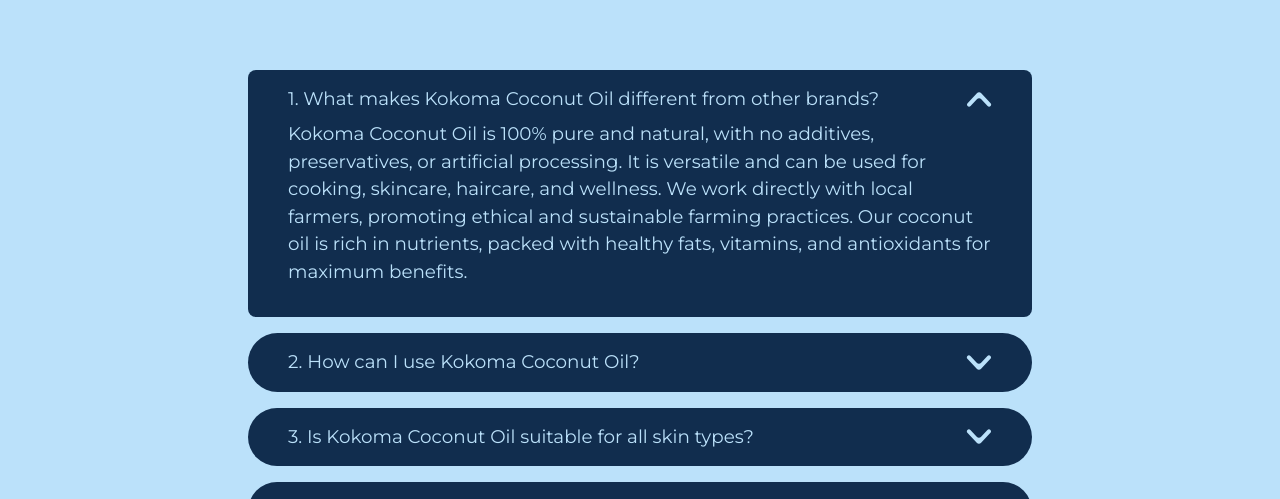
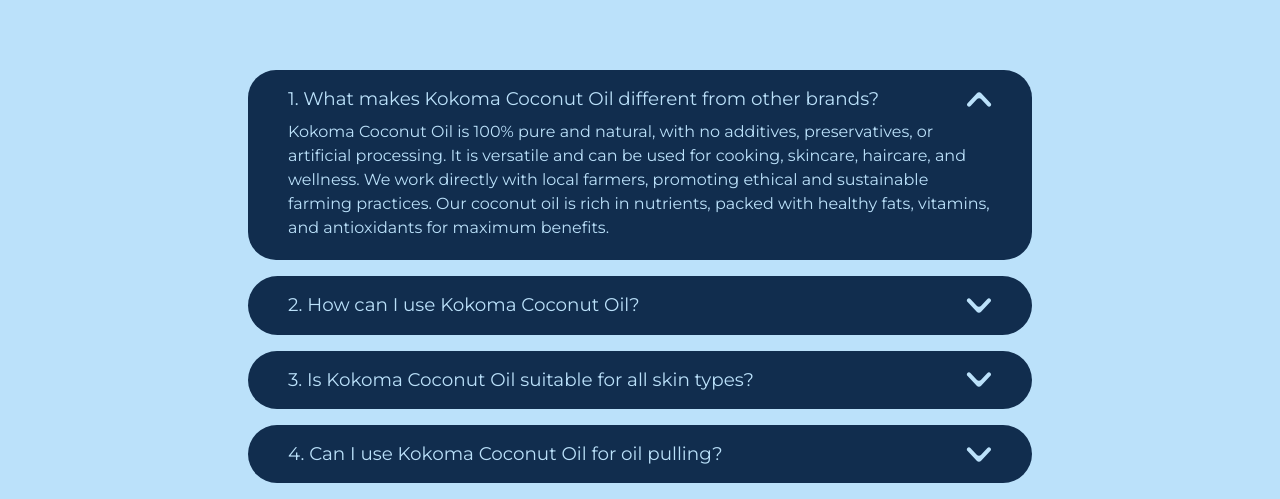
Before and after one commit to Prajualit/kokoma, a Next.js app: page / in a window 1280 px wide. Both pictures are taken after a click on the element 640 px from the left and 5421 px from the top of the page. Shown: the part 5322-5821 px from the top of the page. Built offline with nearby package versions, Linux system fonts and the light colour scheme.

Commit message:
faq ui fixes

```diff
--- a/package.json
+++ b/package.json
@@ -9,6 +9,7 @@
     "lint": "next lint"
   },
   "dependencies": {
+    "framer-motion": "^12.4.10",
     "next": "15.1.6",
     "react": "^19.0.0",
     "react-dom": "^19.0.0",
--- a/src/frontend/components/Home/Faq/Faq.jsx
+++ b/src/frontend/components/Home/Faq/Faq.jsx
@@ -1,5 +1,6 @@
 "use client"
 import React, { useState } from 'react'
+import { motion, AnimatePresence } from "framer-motion";
 
 const Faq = () => {
 
@@ -40,48 +41,62 @@
             </div>
             <div className="flex flex-col space-y-4 items-center w-full justify-center">
                 {faqs.map((faq, index) => {
-                    let count = index + 1;
-                    let isOpen = openIndex === index;
+                    const isOpen = openIndex === index;
 
                     return (
-                        <div
+                        <motion.div
                             key={index}
-                            className={`bg-[#112D4E] py-5 px-10 w-[70%] transition-all duration-300 ${isOpen ? "pb-8 rounded-lg " : " rounded-full"
-                                }`}
+                            initial={{ borderRadius: "999px" }}
+                            animate={{ borderRadius: isOpen ? "28px" : "999px" }} // Instantly changes on click
+                            transition={{ duration: 0.2, ease: "easeInOut" }}
+                            className={`bg-[#112D4E] py-5 px-10 w-[70%] transition-all duration-200`}
                         >
-                            <div className="flex justify-between items-center cursor-pointer" onClick={() => toggleFAQ(index)}>
-                                <h1 className="font-[400] text-[#BBE1FA] text-[18.34px] leading-[100%] text-left">
-                                    {count}. {faq.question}
-                                </h1>
-                                <button className="transition-transform duration-300" onClick={() => toggleFAQ(index)}>
+                            <div
+                                className="flex justify-between items-center cursor-pointer"
+                                onClick={() => toggleFAQ(index)}
+                            >
+                                <span className="font-[400] text-[#BBE1FA] text-[18.34px] leading-[100%] text-left">
+                                    {index + 1}. {faq.question}
+                                </span>
+                                <motion.button
+                                    animate={{ rotate: isOpen ? 180 : 0 }} // Rotates instantly
+                                    transition={{ duration: 0.2 }}
+                                >
                                     <svg
+                                        className="hover:translate-y-1 transform transition-transform"
                                         width="26"
                                         height="15"
                                         viewBox="0 0 26 15"
                                         fill="none"
                                         xmlns="http://www.w3.org/2000/svg"
-                                        className={`transform transition-transform duration-300 ${isOpen ? "rotate-180" : ""
-                                            }`}
                                     >
                                         <path
                                             d="M1.39153 3.86325C0.634449 3.06164 0.634409 1.80854 1.39144 1.00688C2.21229 0.137645 3.5952 0.137633 4.41606 1.00685L10.7368 7.69998C11.9207 8.95356 13.9151 8.95361 15.099 7.70008L21.4206 1.00674C22.2415 0.137567 23.6244 0.137613 24.4452 1.00684C25.2022 1.80852 25.2022 3.06165 24.4451 3.86328L15.0993 13.7587C13.9154 15.0122 11.9211 15.0122 10.7372 13.7587L1.39153 3.86325Z"
                                             fill="#BBE1FA"
                                         />
                                     </svg>
-                                </button>
+                                </motion.button>
                             </div>
-                            <div
-                                className={`overflow-hidden transition-all duration-300 ${isOpen ? "max-h-[500px] opacity-100 mt-3" : "max-h-0 opacity-0"
-                                    }`}
-                            >
-                                <p className="font-[400] text-[#BBE1FA] text-[18.34px] text-left">{faq.answer}</p>
-                            </div>
-                        </div>
+                            <AnimatePresence>
+                                {isOpen && (
+                                    <motion.div
+                                        initial={{ height: 0, opacity: 0 }}
+                                        animate={{ height: "auto", opacity: 1 }}
+                                        exit={{ height: 0, opacity: 0 }}
+                                        transition={{ duration: 0.3, ease: "easeInOut" }}
+                                        className="overflow-hidden"
+                                    >
+                                        <p className="font-[400] text-[#BBE1FA] text-left mt-3">
+                                            {faq.answer}
+                                        </p>
+                                    </motion.div>
+                                )}
+                            </AnimatePresence>
+                        </motion.div>
                     );
                 })}
             </div>
-
-        </div>
+        </div >
     )
 }
 
```
Also changed, not shown: 1 other file (tests, documents, lock files or other folders).
